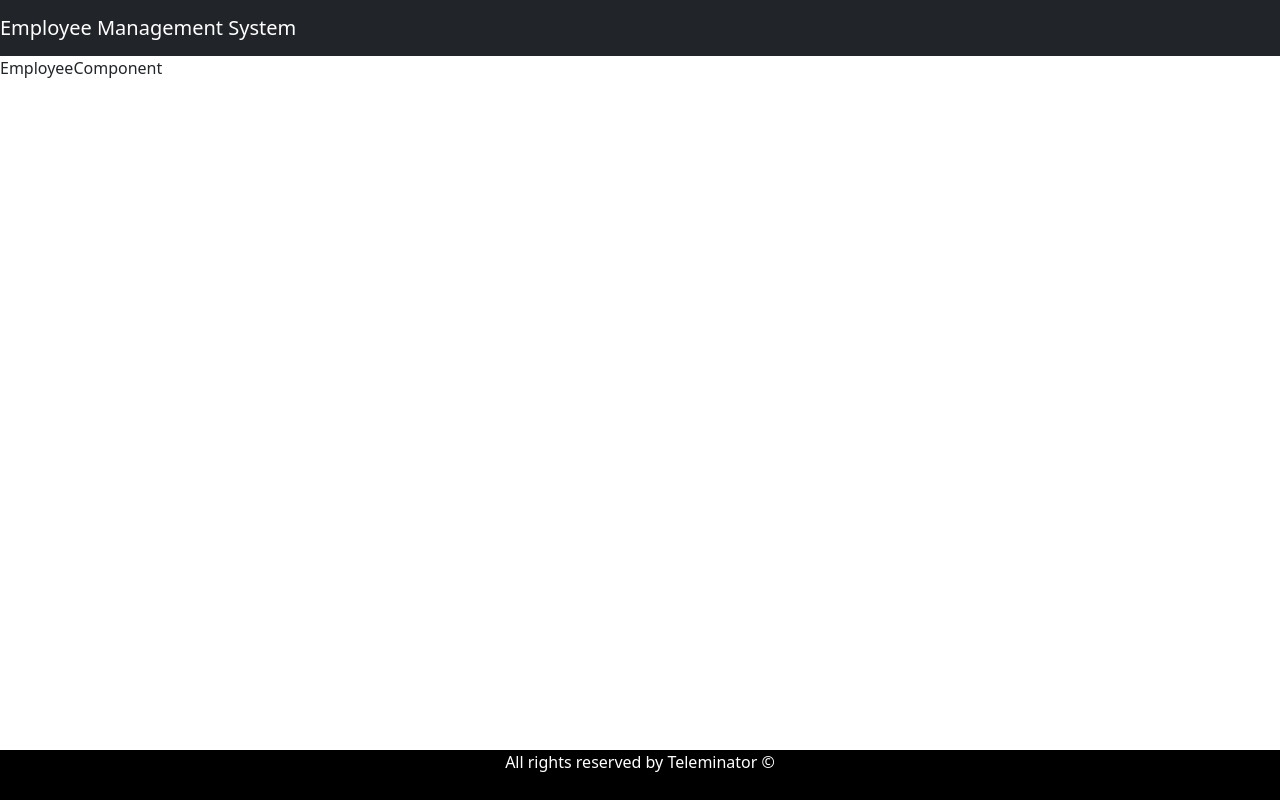
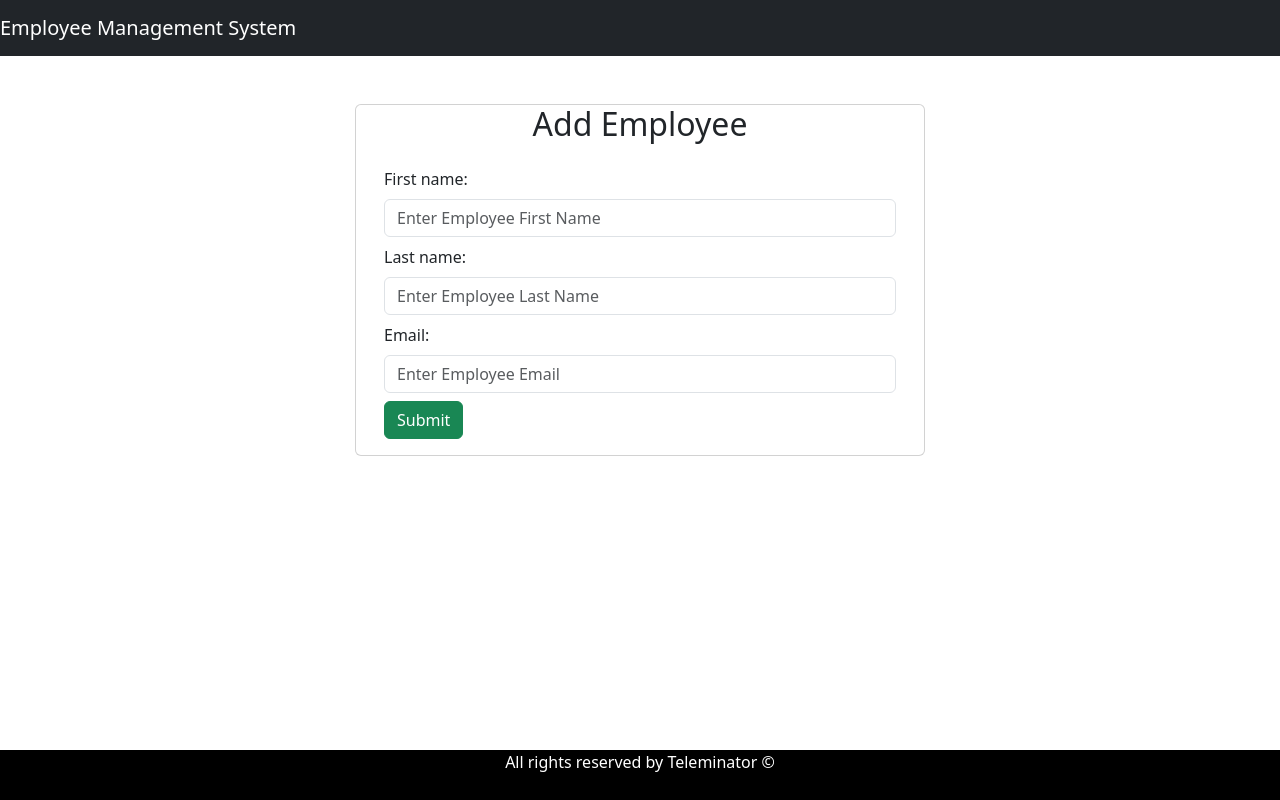
Before and after one commit to mayanky943/Employee-Management-System, a React (Vite) app in the folder ems-frontend/: page /add-employee in a window 1280 px wide. Built offline with nearby package versions, Linux system fonts and the light colour scheme.

Commit message:
Connected Add Emp btn to createEmployee API

```diff
--- a/ems-frontend/src/components/EmployeeComponent.jsx
+++ b/ems-frontend/src/components/EmployeeComponent.jsx
@@ -1,8 +1,79 @@
+import { useState } from "react"
+import { createEmployee } from "../services/EmployeeService";
+import { useNavigate } from "react-router-dom";
 
 
 const EmployeeComponent = () => {
+  const [firstName, setFistName] = useState('');
+  const [lastName, setLastName] = useState('');
+  const [email, setEmail] = useState('');
+
+  const navigator=useNavigate();
+
+  const handleFirstName=(e)=> setFistName(e.target.value);
+
+  const handleLastName=(e)=> setLastName(e.target.value);
+
+  const handleEmail=(e)=> setEmail(e.target.value)
+
+
+  function saveEmployee(e){
+    e.preventDefault();
+    const employee={firstName,lastName,email}
+    console.log(employee)
+
+    createEmployee(employee).then((response)=>{
+      console.log(response.data)
+      navigator('/employees')
+    })
+  }
+
   return (
-    <div>EmployeeComponent</div>
+    <div className="container">
+    <br /> <br />
+      <div className="row">
+        <div className="card col-md-6 offset-md-3 offset-md-3">
+          <h2 className="text-center">Add Employee</h2>
+          <div className="card-body">
+            <form action="">
+
+              <div className="form-group mb-2">
+                <label className="form-label">First name:</label>
+                <input type="text"
+                placeholder="Enter Employee First Name"
+                name="firstName"
+                value={firstName}
+                className="form-control"
+                onChange={handleFirstName} />
+              </div>
+
+              <div className="form-group mb-2">
+                <label className="form-label">Last name:</label>
+                <input type="text"
+                placeholder="Enter Employee Last Name"
+                name="lastName"
+                value={lastName}
+                className="form-control"
+                onChange={handleLastName} />
+              </div>
+
+              <div className="form-group mb-2">
+                <label className="form-label">Email:</label>
+                <input type="text"
+                placeholder="Enter Employee Email"
+                name="email"
+                value={email}
+                className="form-control"
+                onChange={handleEmail} />
+              </div>
+
+              <button className="btn btn-success" onClick={saveEmployee}>Submit</button>
+
+            </form>
+          </div>
+        </div>
+      </div>
+    </div>
   )
 }
 
--- a/ems-frontend/src/services/EmployeeService.js
+++ b/ems-frontend/src/services/EmployeeService.js
@@ -2,6 +2,7 @@ import axios from "axios";
 
 const REST_API_BASE_URL='http://localhost:8080/api/employees'
 
-export const listEmployees=()=>{
-  return axios.get(REST_API_BASE_URL);
-}
+export const listEmployees=()=> axios.get(REST_API_BASE_URL);
+
+
+export const createEmployee=(employee)=>axios.post(REST_API_BASE_URL,employee);
```
